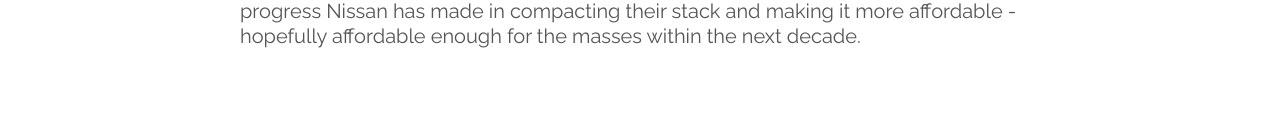
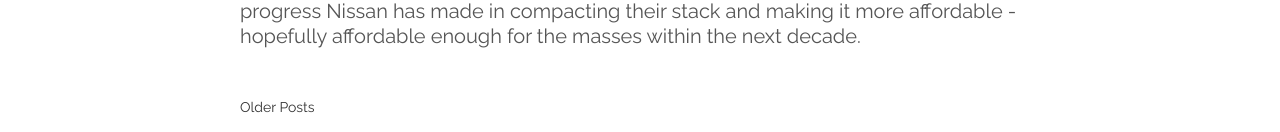
Before and after one commit to todd/todd.github.com, a Jekyll site: the page built from index.html, in a window 1280 px wide and 1400 px high, scrolled down 17109 px. Shown: the part 1265-1397 px from the top of the window. Built offline with Jekyll 4.4.1, drawn with Linux system fonts in a browser that asks for light colours; the list of posts is cut into pages by our own code; before the commit the page ends 18473 px from its top, so only the background shows below that.

Commit message:
Adding pagination support.

```diff
--- a/_config.yml
+++ b/_config.yml
@@ -1,2 +1,2 @@
 pygments: true
-paginate: 7
+paginate: 5
--- a/css/style.css
+++ b/css/style.css
@@ -309,3 +309,11 @@
   border: 1px solid rgba(0,0,0,0.15);
   font-size: 13px;
 }
+.paginate {
+  margin-bottom: 20px;
+  font-size: 14px;
+}
+.newer {
+  text-align: right;
+  float: right;
+}
--- a/index.html
+++ b/index.html
@@ -10,3 +10,14 @@
     {{ post.content }}
   </div>
 {% endfor %}
+
+<section class="container paginate">
+    {% if paginator.next_page %}
+        <a href="/page{{paginator.next_page}}">Older Posts</a>
+    {% endif %}
+    {% if paginator.previous_page %}
+        <span class="newer">
+            <a href="/page{{paginator.previous_page}}">Newer Posts</a>
+        </span>
+    {% endif %}
+</section>
```
